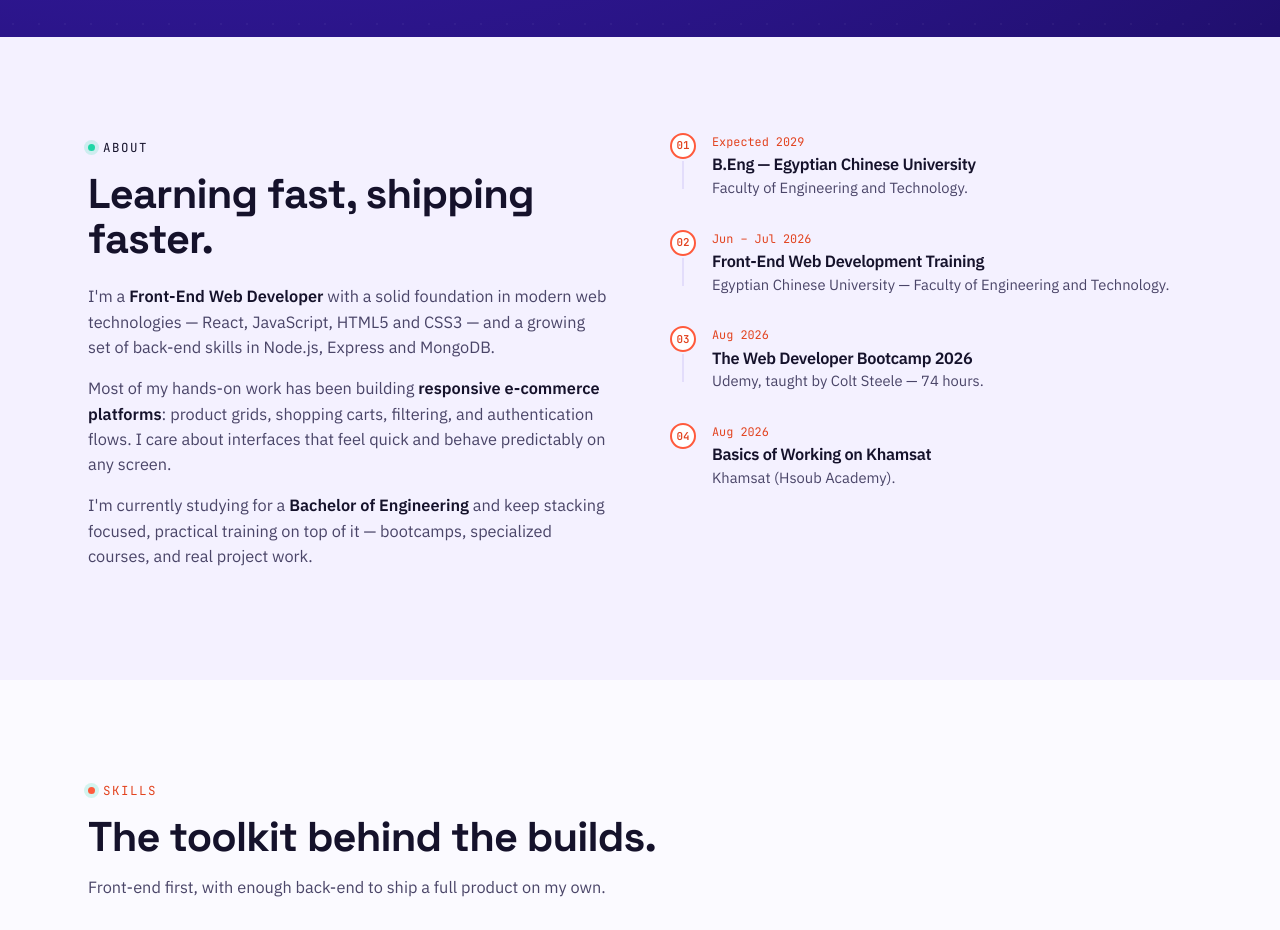
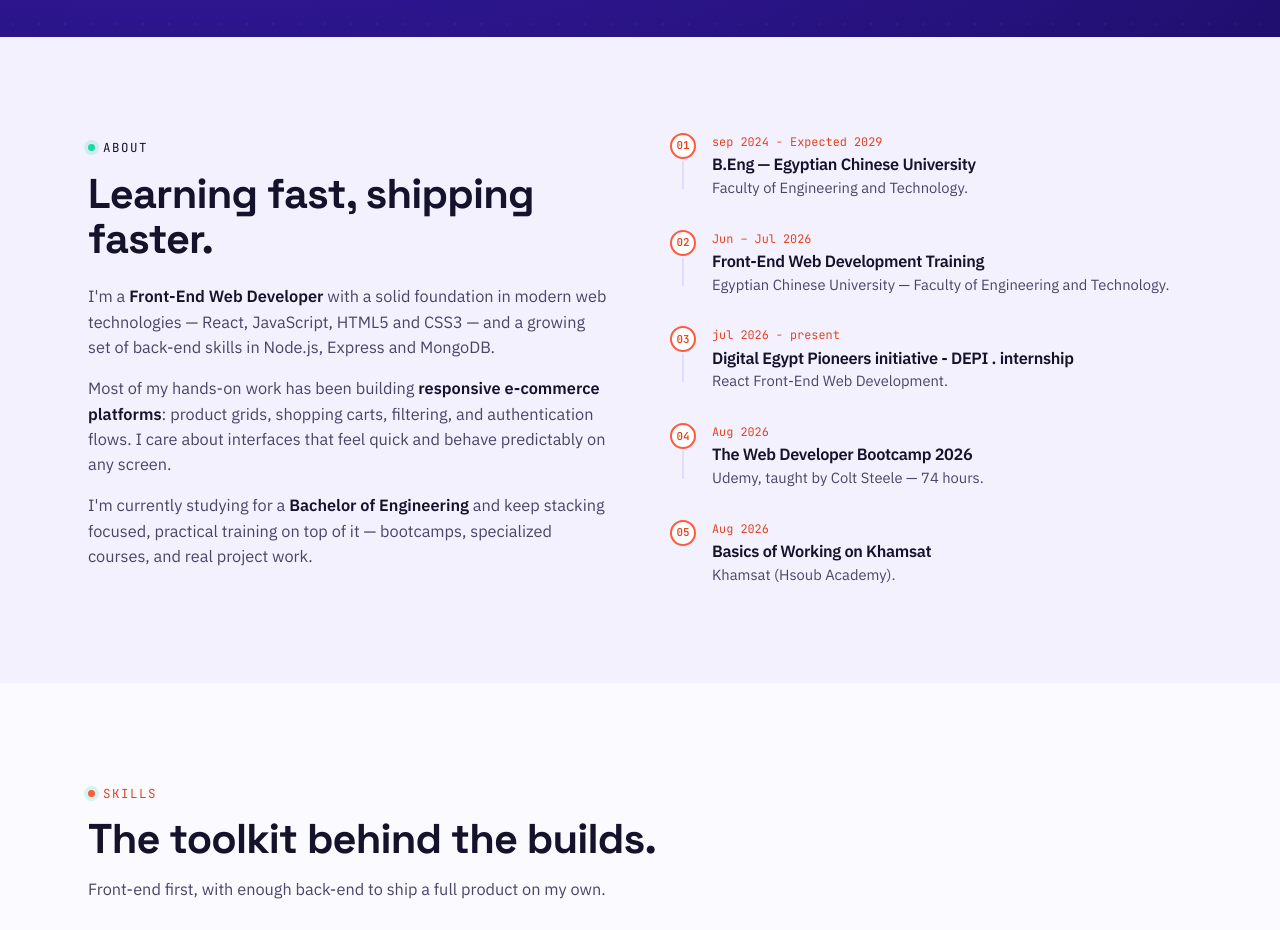
Before and after one commit to mahmoud-hassan-web-dev/newportfolio, a React (Vite) app: page / in a window 1280 px wide. Shown: the part 820-1750 px from the top of the page. Built offline with nearby package versions, Linux system fonts and the light colour scheme.

Commit message:
edit timeline

```diff
--- a/src/data/timeline.js
+++ b/src/data/timeline.js
@@ -1,6 +1,6 @@
 export const timeline = [
   {
-    date: 'Expected 2029',
+    date: 'sep 2024 - Expected 2029',
     title: 'B.Eng — Egyptian Chinese University',
     detail: 'Faculty of Engineering and Technology.',
   },
@@ -8,6 +8,11 @@ export const timeline = [
     date: 'Jun – Jul 2026',
     title: 'Front-End Web Development Training',
     detail: 'Egyptian Chinese University — Faculty of Engineering and Technology.',
+  },
+  {
+    date:'jul 2026 - present',
+    title: 'Digital Egypt Pioneers initiative - DEPI . internship',
+    detail: 'React Front-End Web Development.',
   },
   {
     date: 'Aug 2026',
```
